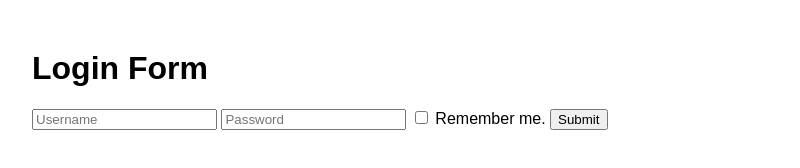
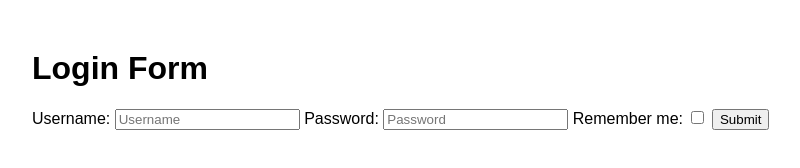
Before and after one commit to acciojob/remember-me-login-form-MadhavBorkar, a website: page main.html in a window 1280 px wide. Shown: the whole page, without its empty margins (18-818 px from the left). Drawn offline with Linux system fonts and the light colour scheme.

Commit message:
created a submission

```diff
--- a/main.html
+++ b/main.html
@@ -8,13 +8,17 @@
 
 <body>
 	<!-- the entire body must be written by student -->
-	<h1>Login Form</h1>
+  <h1>Login Form</h1>
     <form id="loginForm">
+        <label for="username">Username:</label>
         <input type="text" id="username" placeholder="Username" required>
+
+        <label for="password">Password:</label>
         <input type="password" id="password" placeholder="Password" required>
-        <label>
-            <input type="checkbox" id="checkbox"> Remember me.
-        </label>
+
+        <label for="checkbox">Remember me:</label>
+        <input type="checkbox" id="checkbox">
+
         <input type="submit" id="submit" value="Submit">
     </form>
     <button id="existing" style="display: none;">Login as existing user</button>
--- a/script.js
+++ b/script.js
@@ -1,4 +1,4 @@
-   const usernameInput = document.getElementById("username");
+    const usernameInput = document.getElementById("username");
         const passwordInput = document.getElementById("password");
         const checkbox = document.getElementById("checkbox");
         const existingBtn = document.getElementById("existing");
```
